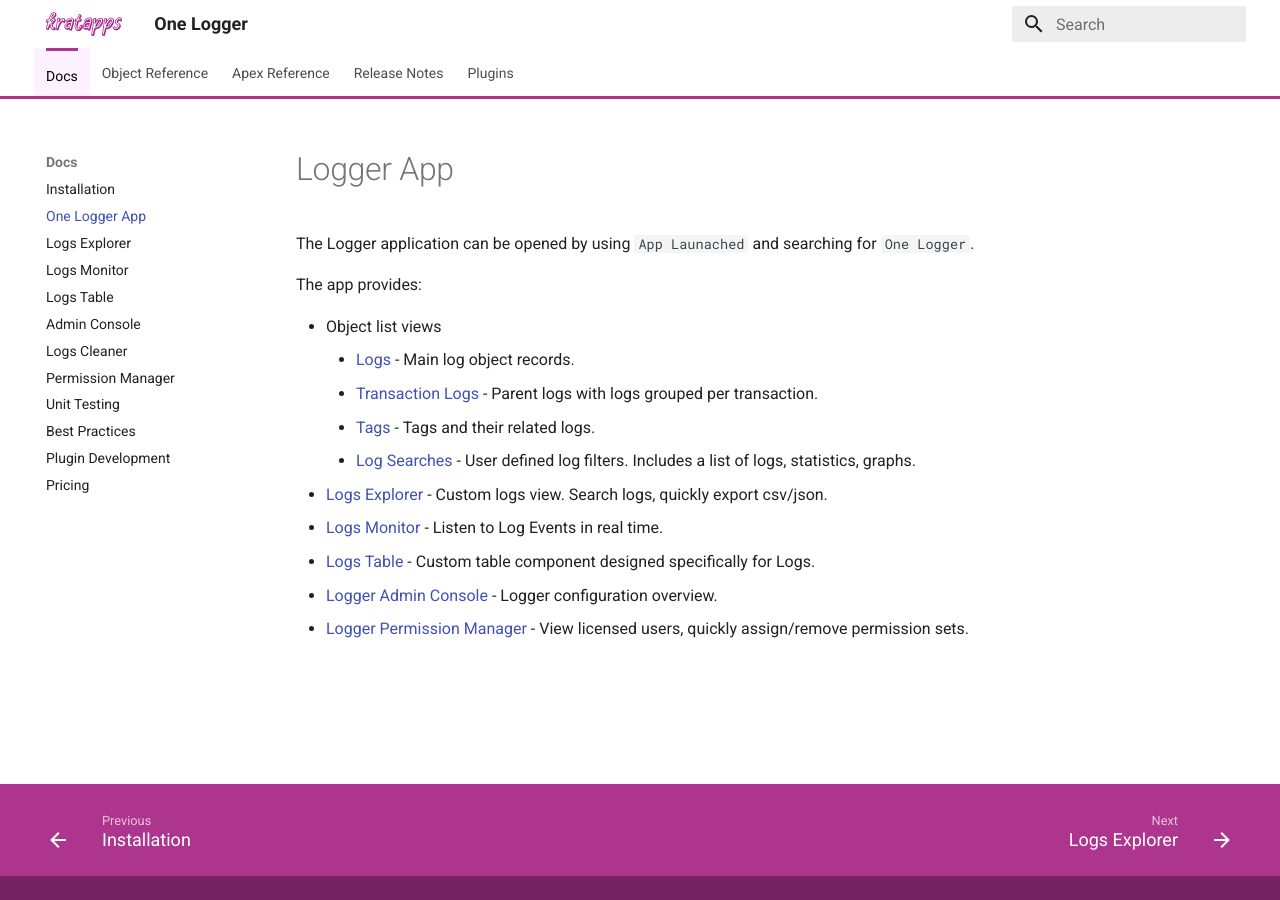
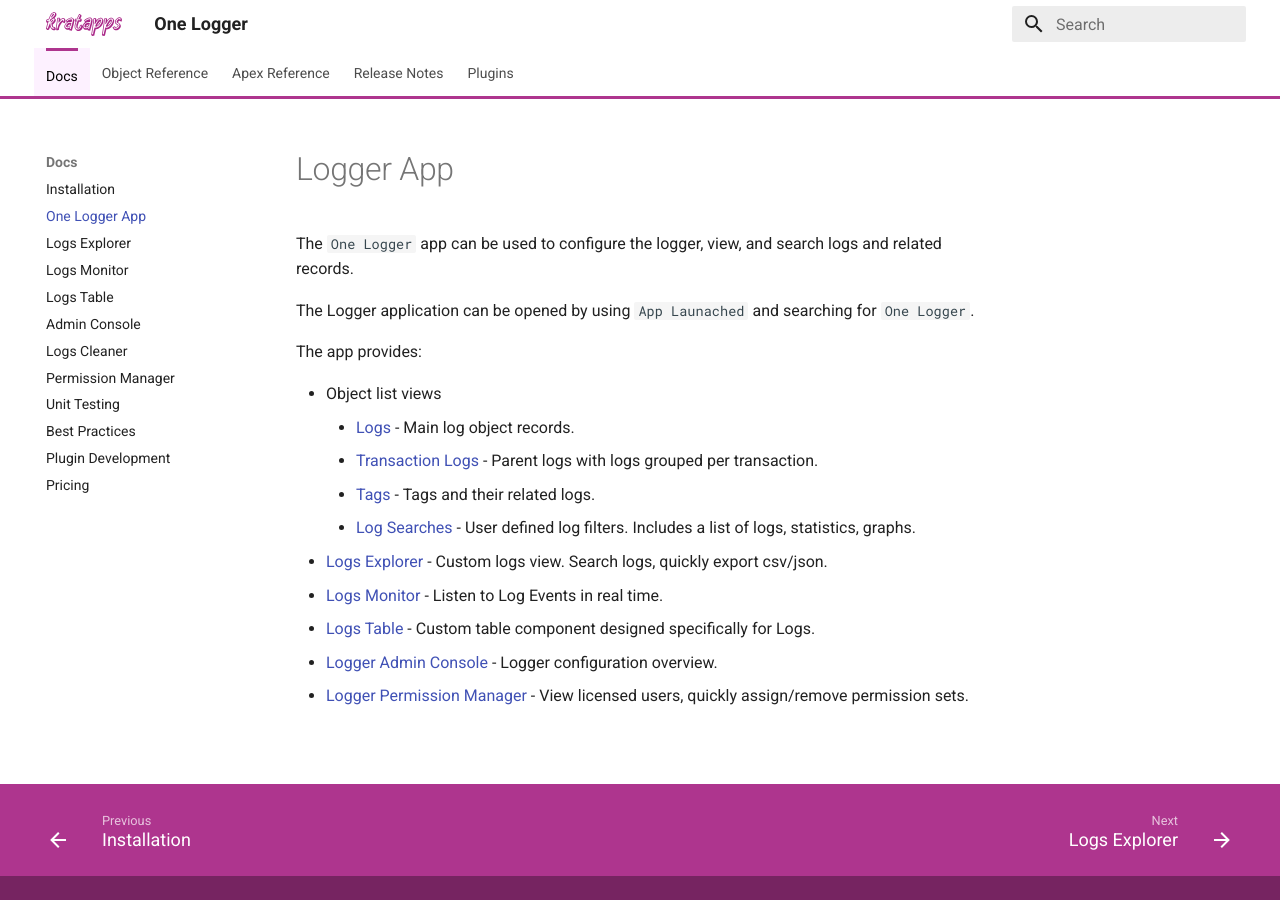
Before and after one commit to kratapps/one-logger-kratapps-com, an MkDocs documentation site: the page built from docs/docs/one-logger-app.md, in a window 1280 px wide. Built offline with MkDocs 1.6.1 and Material for MkDocs 9.7.7, drawn with Linux system fonts in a browser that asks for light colours.

Commit message:
Update docs.

```diff
--- a/docs/docs/one-logger-app.md
+++ b/docs/docs/one-logger-app.md
@@ -1,4 +1,6 @@
 # Logger App
+
+The `One Logger` app can be used to configure the logger, view, and search logs and related records.
 
 The Logger application can be opened by using `App Launached` and searching for `One Logger`.
 
```
